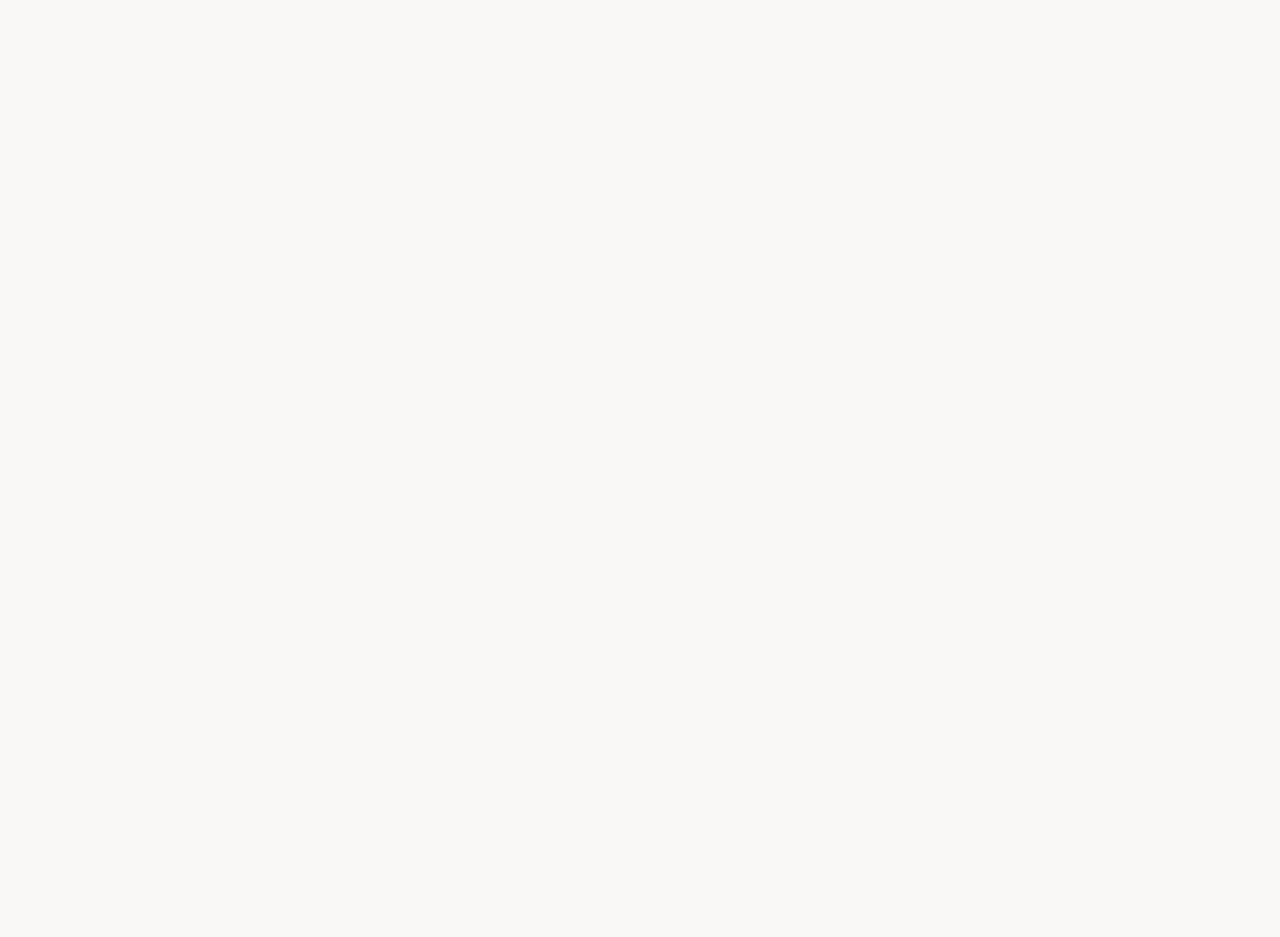
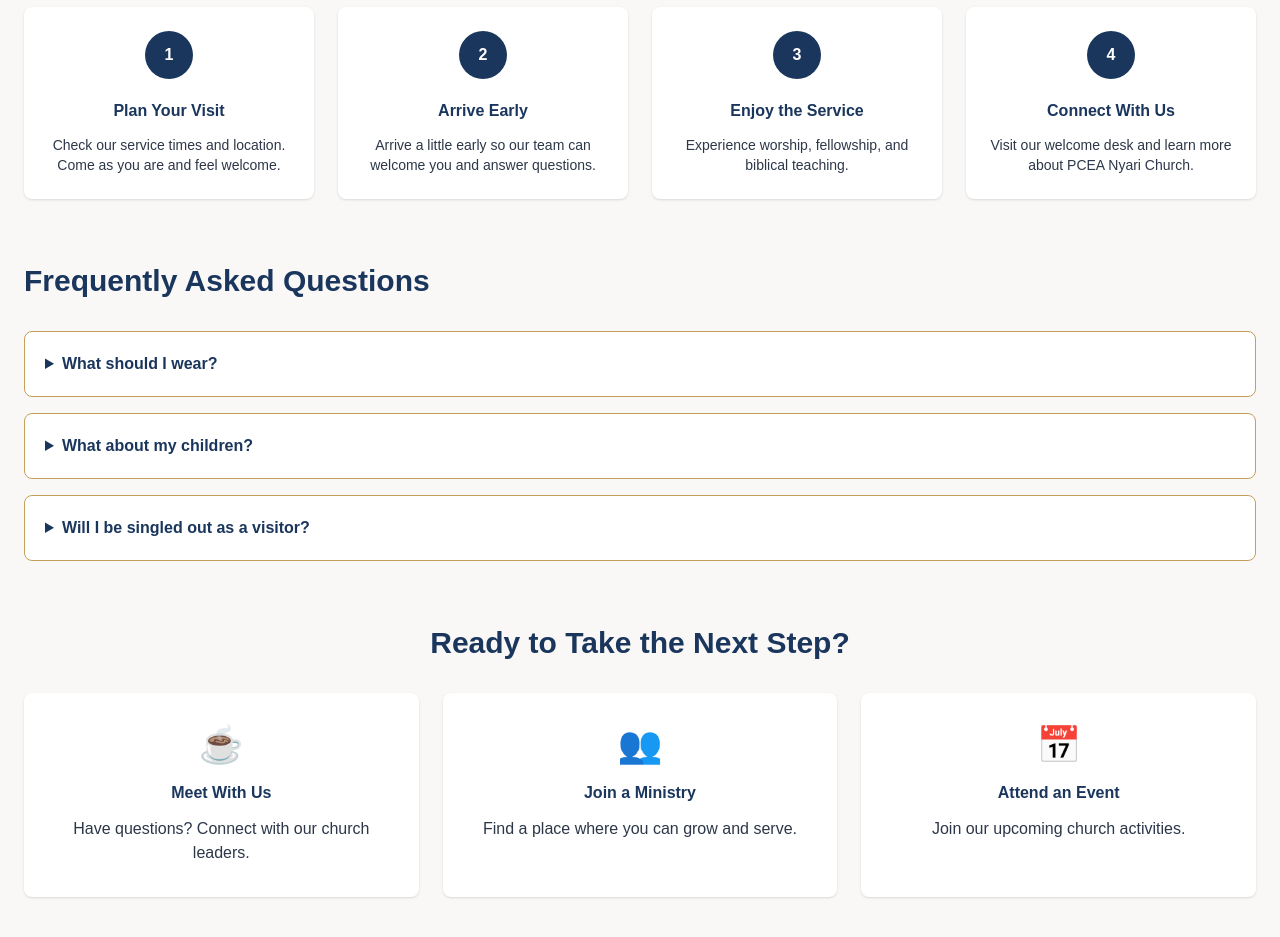
Before and after one commit to Jjumaaa/pnyari, a Next.js app: page / in a window 1280 px wide. Shown: the part 3740-4677 px from the top of the page. Before the commit the page ends 3539 px from the top, so only its background shows below. Built offline with nearby package versions, Linux system fonts and the light colour scheme.

Commit message:
Create New Here visitor section

```diff
--- a/app/page.js
+++ b/app/page.js
@@ -3,6 +3,7 @@ import Hero from "@/components/sections/Hero";
 import QuickInfo from "@/components/sections/QuickInfo";
 import About from "@/components/sections/about/About";
 import Services from "@/components/sections/services/Services";
+import NewHere from "@/components/sections/new-here/NewHere";
 
 export default function Home() {
   return (
@@ -14,7 +15,10 @@ export default function Home() {
       <QuickInfo />
 
       <About />
+
       <Services />
+
+      <NewHere />
     </>
   );
 }
--- /dev/null
+++ b/components/sections/new-here/FAQ.jsx
@@ -0,0 +1,36 @@
+import { faqs } from "@/data/newHere";
+
+export default function FAQ() {
+  return (
+    <div className="mt-16">
+
+      <h3 className="mb-8 text-3xl font-bold text-[var(--color-sanctuary-blue)]">
+        Frequently Asked Questions
+      </h3>
+
+
+      <div className="space-y-4">
+
+        {faqs.map((faq) => (
+          <details
+            key={faq.question}
+            className="rounded-lg border border-[var(--color-brushed-gold)] bg-white p-5"
+          >
+
+            <summary className="cursor-pointer font-semibold text-[var(--color-sanctuary-blue)]">
+              {faq.question}
+            </summary>
+
+
+            <p className="mt-4 text-[var(--color-charcoal-slate)]">
+              {faq.answer}
+            </p>
+
+          </details>
+        ))}
+
+      </div>
+
+    </div>
+  );
+}
--- /dev/null
+++ b/components/sections/new-here/NewHere.jsx
@@ -0,0 +1,40 @@
+import VisitSteps from "./VisitSteps";
+import FAQ from "./FAQ";
+import NextSteps from "./NextSteps";
+
+
+export default function NewHere() {
+  return (
+    <section
+      id="new-here"
+      className="bg-[var(--color-alabaster)] py-20"
+    >
+
+      <div className="mx-auto max-w-7xl px-6">
+
+
+        <div className="mb-12 text-center">
+
+          <h2 className="text-4xl font-bold text-[var(--color-sanctuary-blue)]">
+            New Here?
+          </h2>
+
+          <p className="mt-4 text-[var(--color-charcoal-slate)]">
+            We're glad you're considering visiting PCEA Nyari Church.
+          </p>
+
+        </div>
+
+
+        <VisitSteps />
+
+        <FAQ />
+
+        <NextSteps />
+
+
+      </div>
+
+    </section>
+  );
+}
--- /dev/null
+++ b/components/sections/new-here/NextSteps.jsx
@@ -0,0 +1,41 @@
+import { nextSteps } from "@/data/newHere";
+
+export default function NextSteps() {
+  return (
+    <div className="mt-16">
+
+      <h3 className="mb-8 text-center text-3xl font-bold text-[var(--color-sanctuary-blue)]">
+        Ready to Take the Next Step?
+      </h3>
+
+
+      <div className="grid gap-6 md:grid-cols-3">
+
+        {nextSteps.map((step) => (
+          <div
+            key={step.title}
+            className="rounded-lg bg-white p-8 text-center shadow-sm"
+          >
+
+            <div className="text-4xl">
+              {step.icon}
+            </div>
+
+
+            <h4 className="mt-4 font-bold text-[var(--color-sanctuary-blue)]">
+              {step.title}
+            </h4>
+
+
+            <p className="mt-3 text-[var(--color-charcoal-slate)]">
+              {step.text}
+            </p>
+
+          </div>
+        ))}
+
+      </div>
+
+    </div>
+  );
+}
--- /dev/null
+++ b/components/sections/new-here/VisitSteps.jsx
@@ -0,0 +1,32 @@
+import { visitSteps } from "@/data/newHere";
+
+export default function VisitSteps() {
+  return (
+    <div className="grid gap-6 md:grid-cols-4">
+
+      {visitSteps.map((step) => (
+        <div
+          key={step.number}
+          className="rounded-lg bg-white p-6 text-center shadow-sm"
+        >
+
+          <div className="mx-auto flex h-12 w-12 items-center justify-center rounded-full bg-[var(--color-sanctuary-blue)] text-white font-bold">
+            {step.number}
+          </div>
+
+
+          <h3 className="mt-5 font-bold text-[var(--color-sanctuary-blue)]">
+            {step.title}
+          </h3>
+
+
+          <p className="mt-3 text-sm text-[var(--color-charcoal-slate)]">
+            {step.text}
+          </p>
+
+        </div>
+      ))}
+
+    </div>
+  );
+}
--- /dev/null
+++ b/data/newHere.js
@@ -0,0 +1,60 @@
+export const visitSteps = [
+  {
+    number: 1,
+    title: "Plan Your Visit",
+    text: "Check our service times and location. Come as you are and feel welcome.",
+  },
+  {
+    number: 2,
+    title: "Arrive Early",
+    text: "Arrive a little early so our team can welcome you and answer questions.",
+  },
+  {
+    number: 3,
+    title: "Enjoy the Service",
+    text: "Experience worship, fellowship, and biblical teaching.",
+  },
+  {
+    number: 4,
+    title: "Connect With Us",
+    text: "Visit our welcome desk and learn more about PCEA Nyari Church.",
+  },
+];
+
+
+export const faqs = [
+  {
+    question: "What should I wear?",
+    answer:
+      "Come dressed comfortably. We welcome you as you are.",
+  },
+  {
+    question: "What about my children?",
+    answer:
+      "We have programs designed for children and young people.",
+  },
+  {
+    question: "Will I be singled out as a visitor?",
+    answer:
+      "No. We want you to feel comfortable and welcomed.",
+  },
+];
+
+
+export const nextSteps = [
+  {
+    title: "Meet With Us",
+    text: "Have questions? Connect with our church leaders.",
+    icon: "☕",
+  },
+  {
+    title: "Join a Ministry",
+    text: "Find a place where you can grow and serve.",
+    icon: "👥",
+  },
+  {
+    title: "Attend an Event",
+    text: "Join our upcoming church activities.",
+    icon: "📅",
+  },
+];
```
